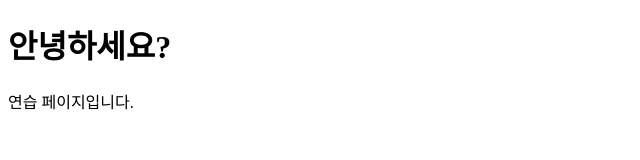
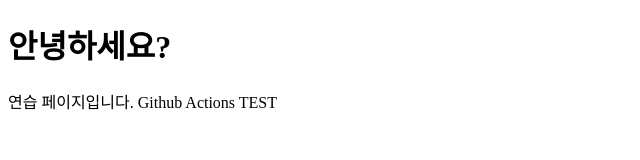
Before and after one commit to yrinkin/yerinkin.github.io, a plain HTML site: page index.html in a window 1280 px wide. Shown: the whole page, without its empty margins (0-640 px from the left). Drawn offline with Linux system fonts and the light colour scheme.

Commit message:
Github Actions TEst

```diff
--- a/index.html
+++ b/index.html
@@ -9,5 +9,6 @@
     <h1>안녕하세요?</h1>
 
     연습 페이지입니다.
+    Github Actions TEST
 </body>
 </html>
```
